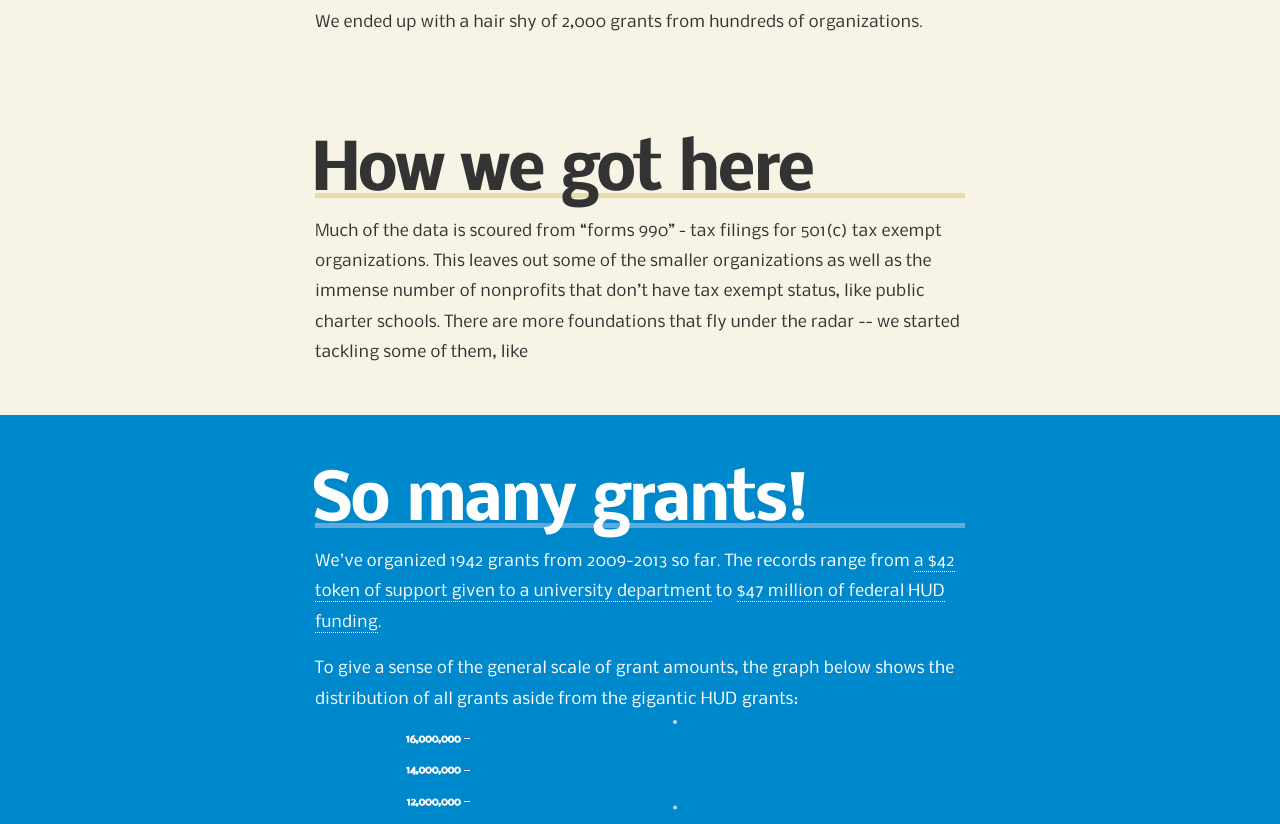
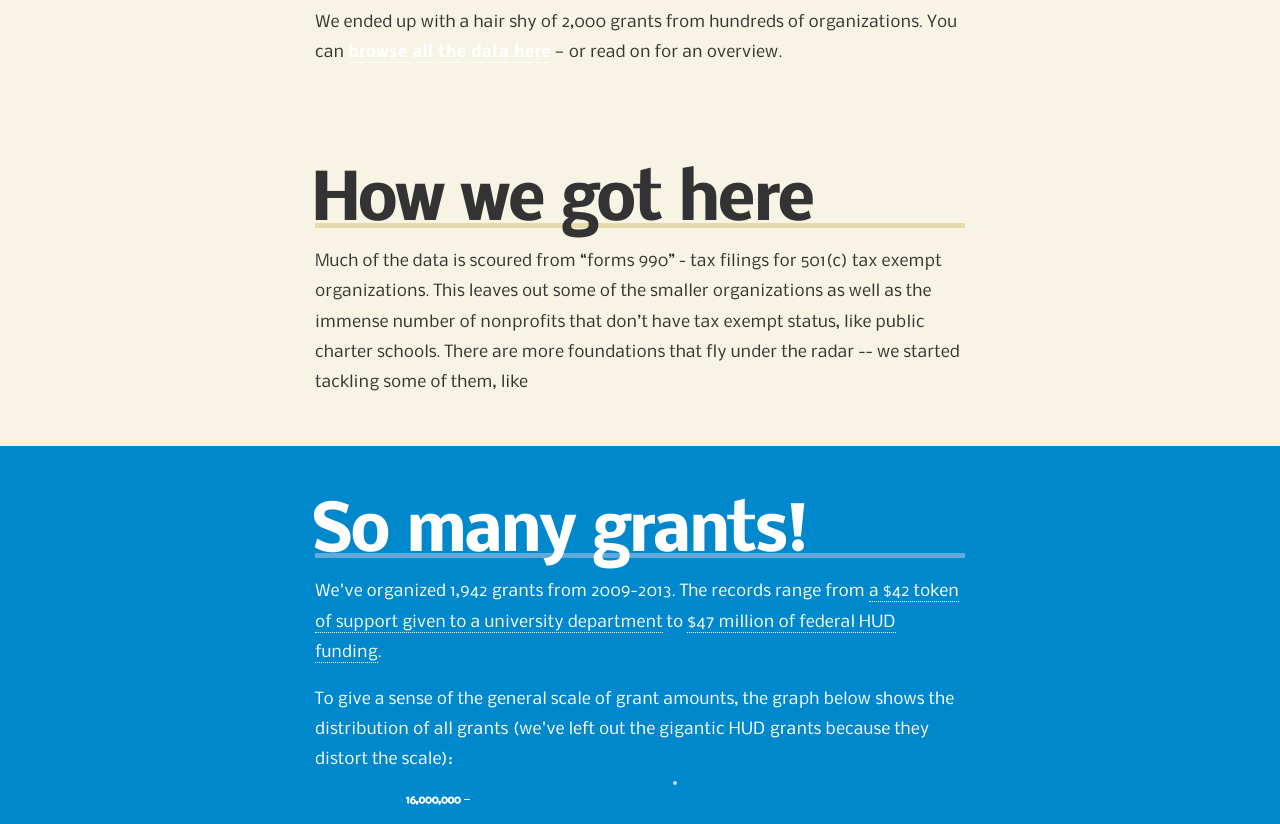
Before and after one commit to detroitledger/detroitledger, a plain HTML site: page coolnewpage.html in a window 1280 px wide. Shown: the part 668-1492 px from the top of the page. Drawn offline with Linux system fonts and the light colour scheme.

Commit message:
Text improvements

```diff
--- a/coolnewpage.html
+++ b/coolnewpage.html
@@ -36,7 +36,7 @@
   <section class="wrap contrast">
     <div class="container">
       <h2 class="callout"><span class="num"><span class="dollar">$</span>400,000,000.</span></h2>
-      <p>We ended up with a hair shy of 2,000 grants from hundreds of organizations.</p>
+      <p>We ended up with a hair shy of 2,000 grants from hundreds of organizations. You can <strong><a href="http://data.detroitledger.org">browse all the data here</a></strong> &mdash; or read on for an overview.</p>
     </div>
   </section>
 
@@ -51,8 +51,9 @@
   <section class="wrap">
     <div class="container">
       <h2 class="callout">So many grants!</h2>
-      <p>We've organized 1942 grants from 2009-2013 so far. The records range from <a href="http://data.detroitledger.org/node/22787">a $42 token of support given to a university department</a> to <a href="http://data.detroitledger.org/node/23244">$47 million of federal HUD funding</a>.</p>
-      <p>To give a sense of the general scale of grant amounts, the graph below shows the distribution of all grants aside from the gigantic HUD grants:</p>
+      <p>We've organized 1,942 grants from 2009-2013. The records range from <a href="http://data.detroitledger.org/node/22787">a $42 token of support given to a university department</a> to <a href="http://data.detroitledger.org/node/23244">$47 million of federal HUD funding</a>.</p>
+
+      <p>To give a sense of the general scale of grant amounts, the graph below shows the distribution of all grants (we've left out the gigantic HUD grants because they distort the scale):</p>
       <!-- city of detroit: 22029
            HUD: 22009 -->
       <div class="d3" data-type="all_grants" data-options-filter-from="22009"></div>
@@ -90,7 +91,7 @@
   <section class="wrap">
     <div class="container">
       <h2 class="callout">Insight</h2>
-      <p>To get an idea of the potential research and insight one can glean from the detail in our dataset, let's look at micro-funding. <a href="http://data.detroitledger.org/content/detroit-soup">Detroit Soup</a> is one of a few examples of granting organizations that deliver small (100-1000 dollar) grants. This sector is off the radar of larger grant databases. Look how SOUP's grant giving has grown since its humble beginnings:</p>
+      <p>To get an idea of the potential research and insight one can glean from the detail in our dataset, let's look at micro-funding. <a href="http://data.detroitledger.org/content/detroit-soup">Detroit Soup</a> is one of a few examples of granting organizations that deliver small (100-1,000 dollar) grants. This sector is off the radar of larger grant databases. Look how SOUP's grant giving has grown since its humble beginnings:</p>
       <div class="d3" data-type="org_grants" data-options-id="21620"></div>
       <p>By continuing to collect data about small-scale grant givers, we hope to shed light on this growing sector.</p>
     </div>
```
